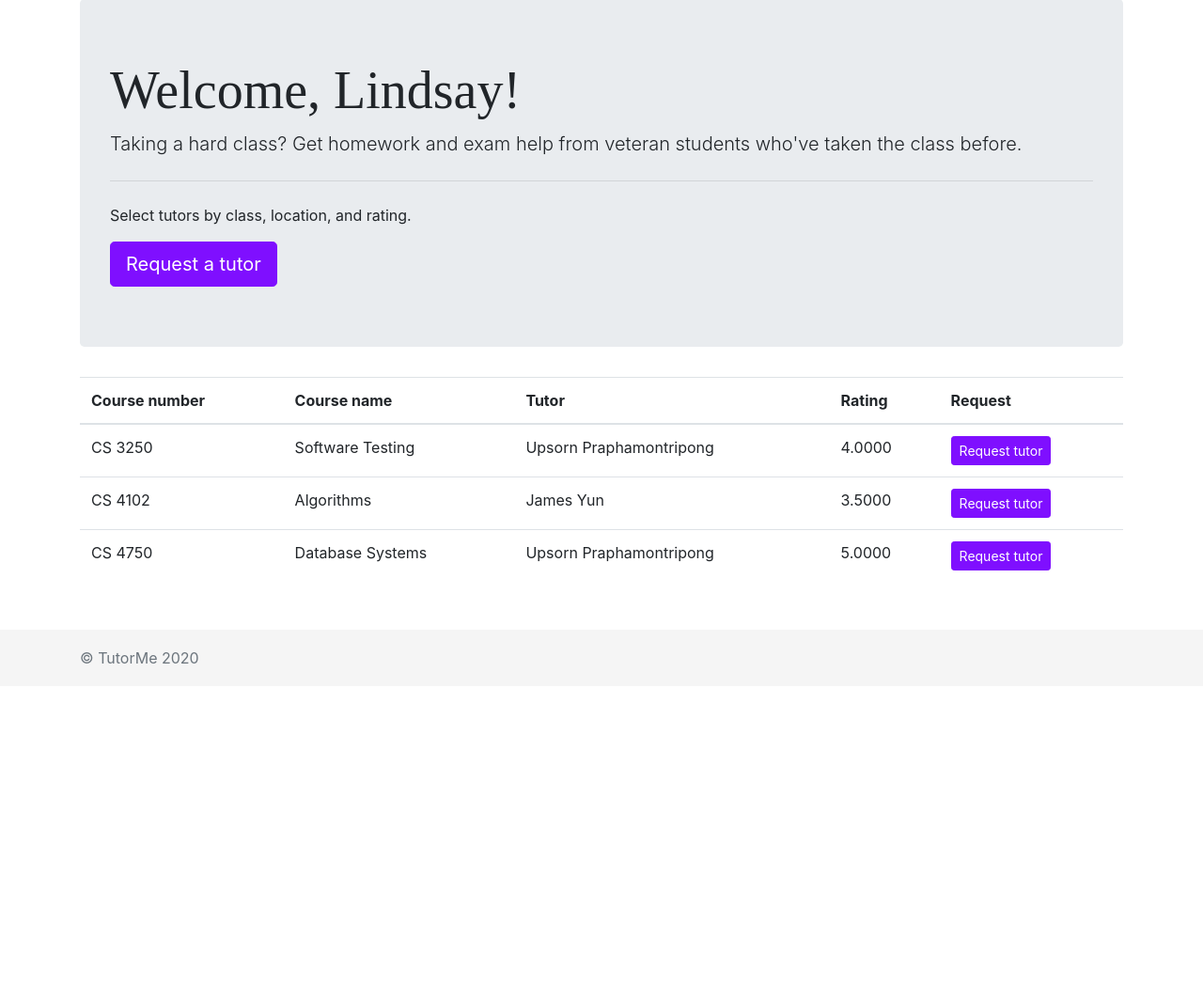
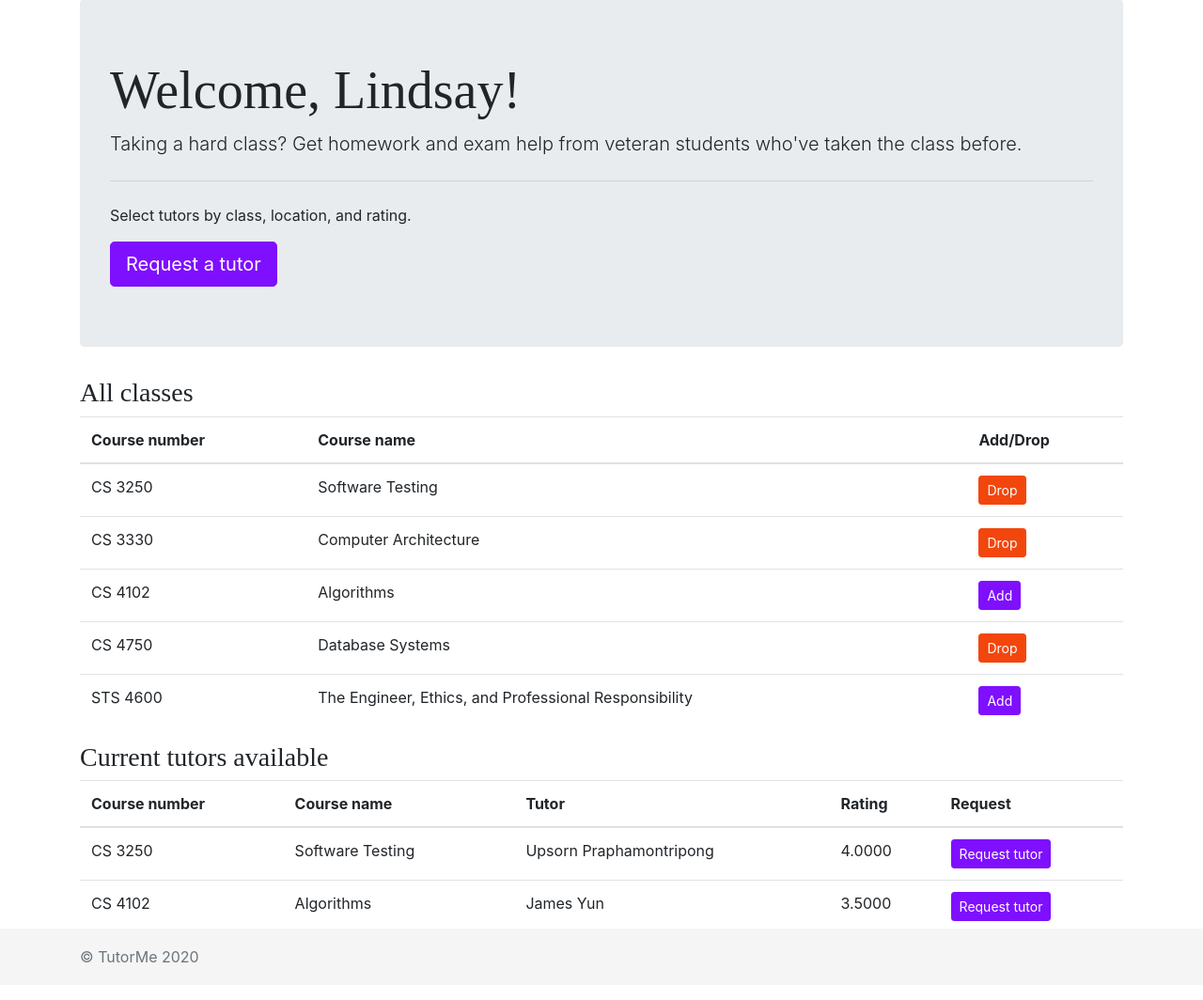
Before and after one commit to james-yun/tutorMe, a PHP site: page /homepage.php in a window 1280 px wide. Shown: the part 70-1134 px from the top of the page at 94% size. Before the commit the page ends 776 px from the top, so only its background shows below. Run offline with PHP 8.4, Linux system fonts and the light colour scheme; a user stored in the database is signed in; data comes from the database, SQL or seed files in the repository; some web fonts are replaced.

Commit message:
show classes in table

```diff
--- a/homepage.php
+++ b/homepage.php
@@ -9,6 +9,12 @@
     $statement->execute();
     $result = $statement->fetch();
     $first_name = $result['first_name'];
+
+    # get classes
+    $query = "SELECT student_id, course.course_number, course_name FROM (SELECT * from takes WHERE student_id='$student_id') as takes RIGHT JOIN course ON course.course_number = takes.course_number;";
+    $statement = $db->prepare($query);
+    $statement->execute();
+    $courses = $statement->fetchAll();
   }
 ?>
 
@@ -55,7 +61,32 @@
       <a class="btn btn-primary btn-lg" href="request.php" role="button">Request a tutor</a>
     </div>
 
-    <!-- Main Body -->
+    <h3>All classes</h3>
+    <table class="table">
+        <thead>
+            <tr>
+                <th>Course number</th>
+                <th>Course name</th>
+                <th>Add/Drop</th>
+            </tr>
+        </thead>
+        <tbody>
+            <?php foreach ($courses as $course):?>
+            <tr>
+                <td><?php echo $course['course_number'] ?></td>
+                <td><?php echo $course['course_name'] ?></td>
+                <td>
+                    <?php if (isset($course['student_id'])): ?>
+                    <a class="btn btn-danger btn-sm" href="#" role="button">Drop</a>
+                    <?php else: ?>
+                    <a class="btn btn-primary btn-sm" href="#" role="button">Add</a>
+                    <?php endif; ?>
+                </td>
+            </tr>
+            <?php endforeach; ?>
+        </tbody>
+    </table>
+    <h3>Current tutors available</h3>
     <table class="table">
       <thead>
         <tr>
@@ -66,7 +97,6 @@
           <th scope="col">Request</th>
         </tr>
       </thead>
-
       <tbody>
         <?php
           $lessons = getLessons();
```
